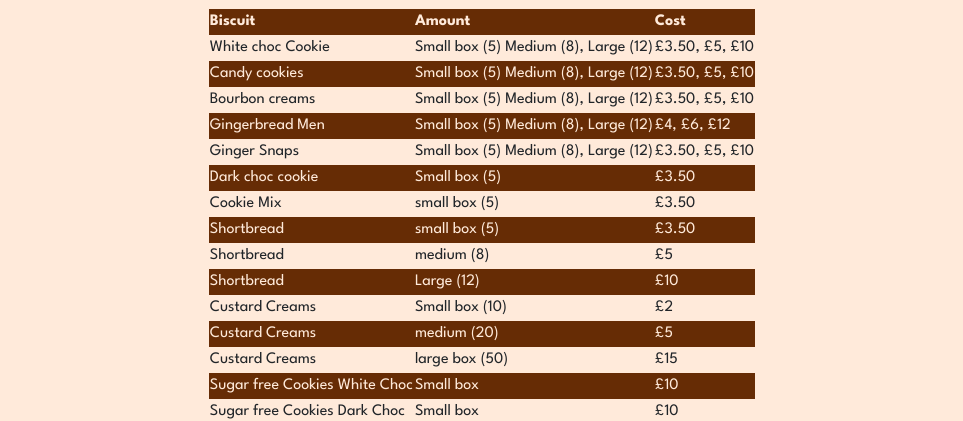
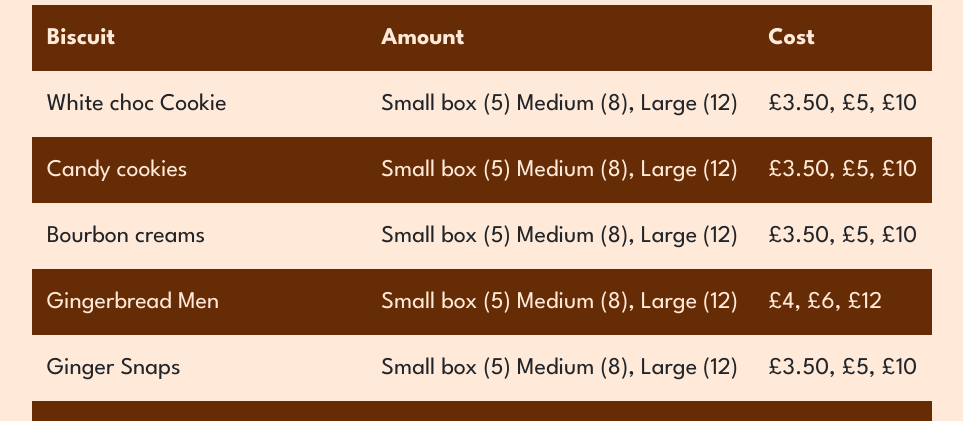
Before and after one commit to ljk28/MP1, a plain HTML site: page prices.html in a window 1280 px wide. Shown: the part 331-752 px from the top of the page, without its empty margins (158-1121 px from the left). Drawn offline with nearby package versions, Linux system fonts and the light colour scheme.

Commit message:
Fix  th, td font size fir prices page

```diff
--- a/assets/css/style.css
+++ b/assets/css/style.css
@@ -5,6 +5,7 @@
 body, main, h1, h2, h3, p
 {
   font-family: "League Spartan";
+  font-size: 2rem;
 
 }
 
@@ -46,7 +47,14 @@ tr:nth-child(odd) {
   text-align: center;
  }
 
+ /* table cell padding */
+ td, th {
+  padding: 15px;
+ }
 
+ td, th {
+  font-size: 1.5em;
+ }
  /*Code for the img selector is from Kevin Powell's tutorial
  "HTML & CSS for Absolute Beginners: Responsive images"
  link in readme file */
```
Also changed, not shown: faq.html (+3 -3 lines), prices.html (+0 -1 lines), testimonies.html (+3 -4 lines).
